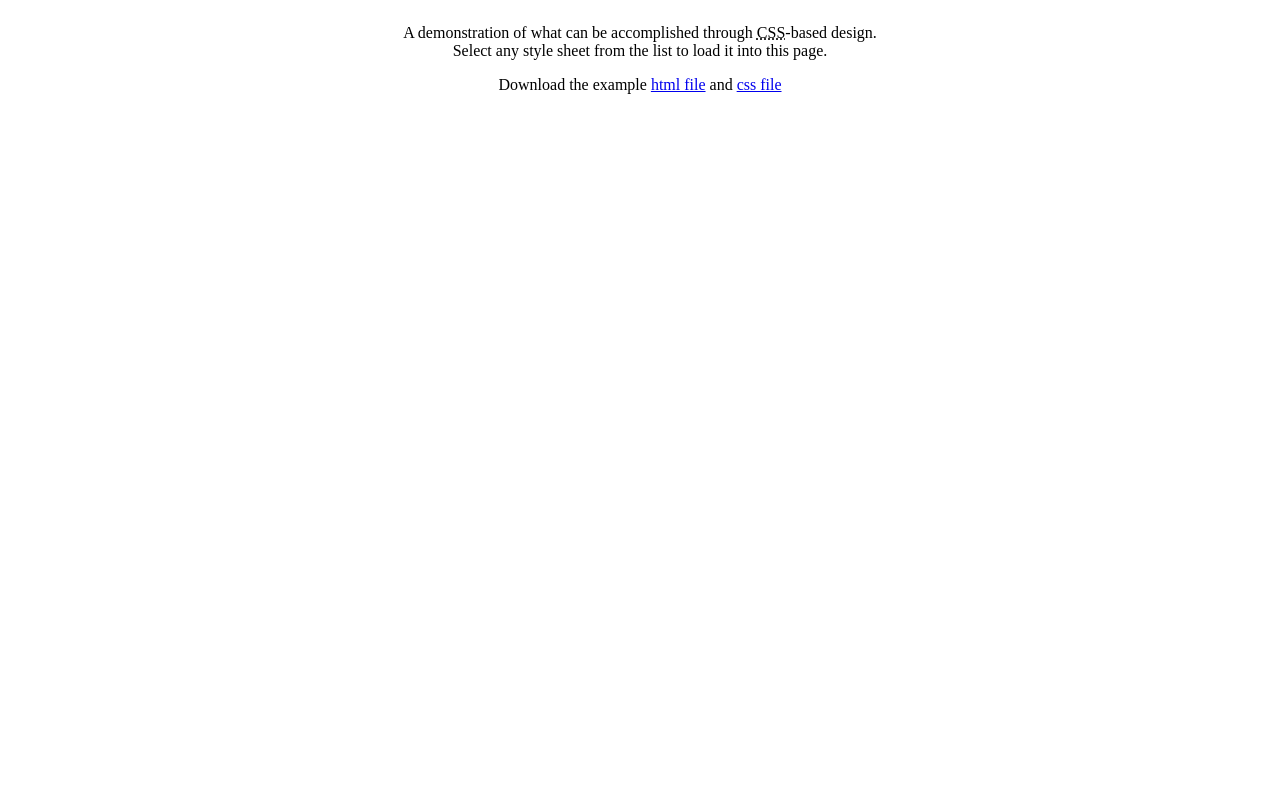
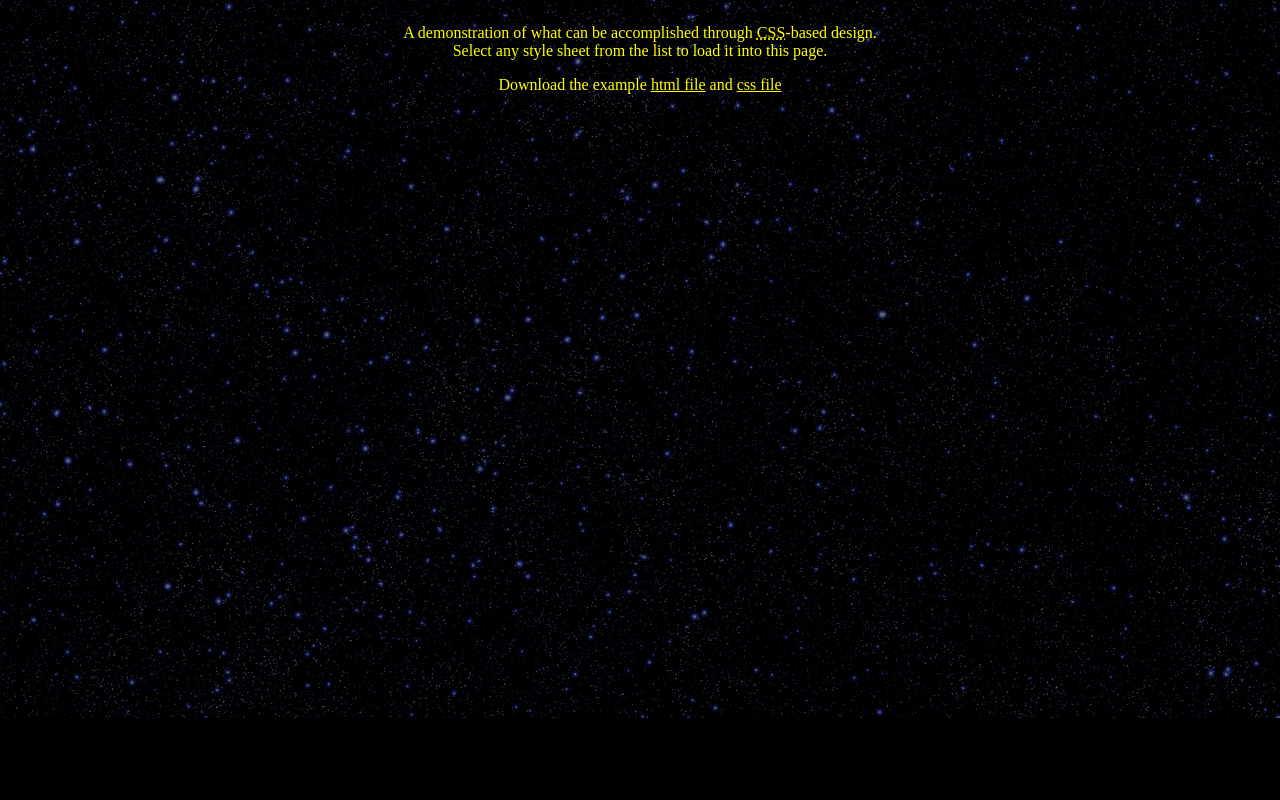
Before and after one commit to arias3601/zenGarden, a plain HTML site: page index.html in a window 1280 px wide. Shown: the top 800 px of the page. Drawn offline with Linux system fonts and the light colour scheme.

Commit message:
Updating background stuff

```diff
--- /dev/null
+++ b/optimized.css
@@ -0,0 +1,3 @@
+/*** uncss> filename: https://cdn.jsdelivr.net/foundation/6.2.1/foundation.min.css ***/
+@charset "UTF-8";
+/*! normalize.css v3.0.3 | MIT License | github.com/necolas/normalize.css */html{font-family:sans-serif;-ms-text-size-adjust:100%;-webkit-text-size-adjust:100%}body{margin:0}h1{font-size:2em;margin:.67em 0}.foundation-mq{font-family:"small=0em&medium=40em&large=64em&xlarge=75em&xxlarge=90em"}html{font-size:100%;box-sizing:border-box}*,:after,:before{box-sizing:inherit}body{padding:0;margin:0;font-family:Helvetica Neue,Helvetica,Roboto,Arial,sans-serif;font-weight:400;line-height:1.5;color:#0a0a0a;background:#fefefe;-webkit-font-smoothing:antialiased;-moz-osx-font-smoothing:grayscale}h1{margin:0;padding:0}h1{font-family:Helvetica Neue,Helvetica,Roboto,Arial,sans-serif;font-weight:400;font-style:normal;color:inherit;text-rendering:optimizeLegibility;margin-top:0;margin-bottom:.5rem;line-height:1.4}h1{font-size:1.5rem}@media screen and (min-width:40em){h1{font-size:3rem}}@media print{*{background:transparent!important;color:#000!important;box-shadow:none!important;text-shadow:none!important}@page{margin:.5cm}}input::placeholder,textarea::placeholder{color:#cacaca}.is-invalid-input:not(:focus){background-color:rgba(236,88,64,.1);border-color:#ec5840}body,html{height:100%}
--- a/partials/_background.scss
+++ b/partials/_background.scss
@@ -0,0 +1,24 @@
+body{
+      background-color: black;
+}
+.extra1 {
+    position: fixed;
+    top: 0;
+    left: 0;
+    width: 100%;
+    height: 100%;
+    background-image: url('images/background.jpg');
+    background-repeat: no-repeat;
+    background-attachment: fixed;
+    background-size: 100%;
+    z-index: -1;
+    opacity: 0.4;
+
+
+    @media screen and (min-width: 700px) {
+        background-image: url(stars_large.jpg);
+    }
+    @media screen and (max-width: 700px) {
+        background-image: url(stars_small.jpg);
+    }
+}
--- a/partials/_fonts-colors.scss
+++ b/partials/_fonts-colors.scss
@@ -3,3 +3,6 @@ font-size: 1em;
 font-weight: normal;
 display: inline;
 }
+p, h1, h2, h3, a, .preamble, .explanation, .participation, .benefits, .requirements {
+    color: yellow;
+}
```
Also changed, not shown: csslintoutput.txt (added), stars_large.jpg (added), stars_small.jpg (added), style.css, 1 other file.
